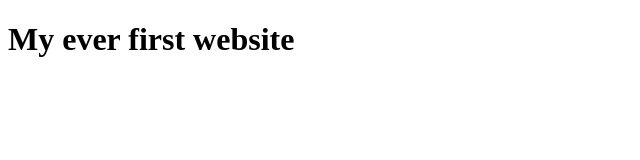
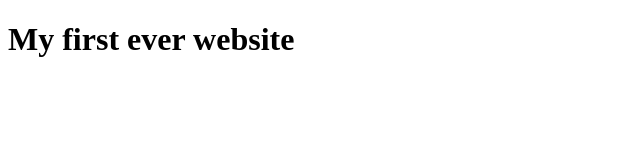
Before and after one commit to mahmudul105/my-first-website, a plain HTML site: page index.html in a window 1280 px wide. Shown: the full height of the page, 0-640 px from the left. Drawn offline with Linux system fonts and the light colour scheme.

Commit message:
first ever commit

```diff
--- a/index.html
+++ b/index.html
@@ -3,10 +3,10 @@
 <head>
     <meta charset="UTF-8">
     <meta http-equiv="X-UA-Compatible" content="IE=edge">
-    <meta name="viewport" content="width=device-width, initial-scale=1.0">
-    <title> my first website</title>
+    <meta name="viewport" content="width=, initial-scale=1.0">
+    <title>Document</title>
 </head>
 <body>
-    <h1>My ever first website</h1>
+    <h1>My first ever website</h1>
 </body>
 </html>
```
